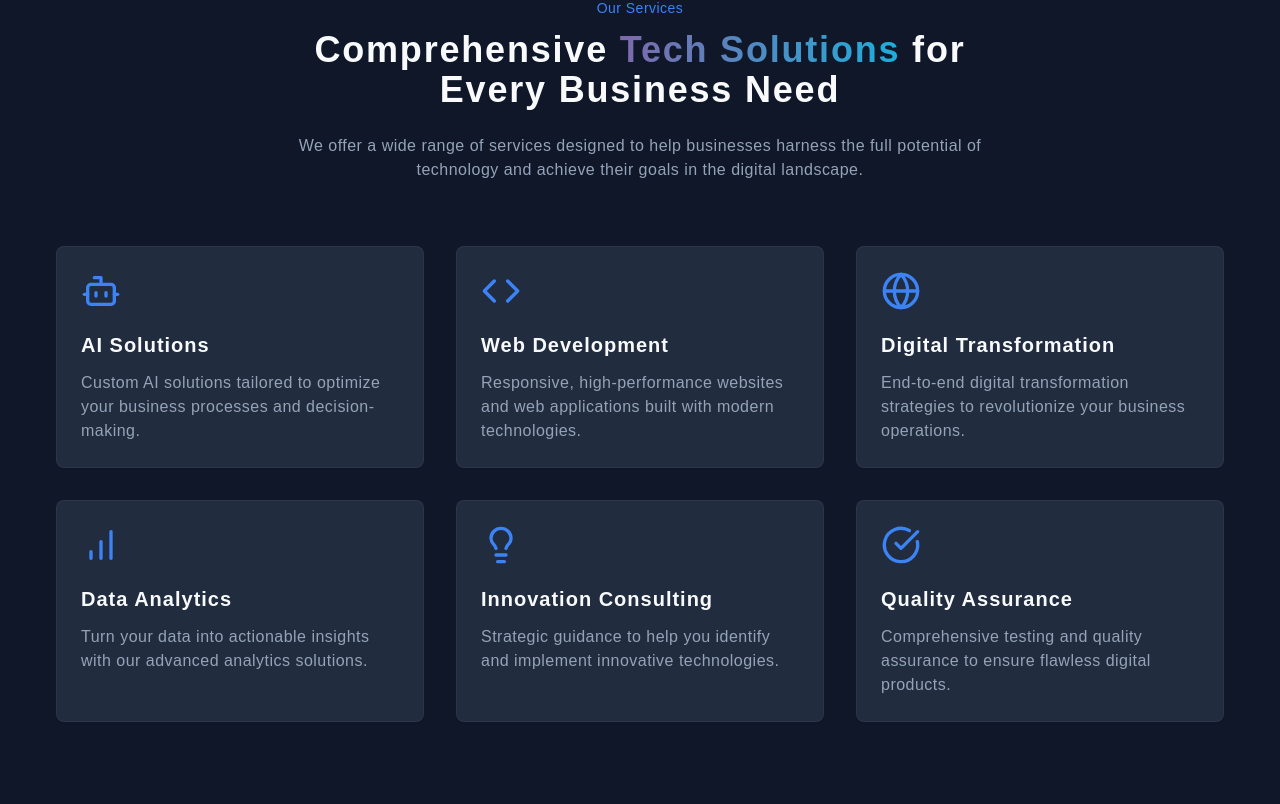
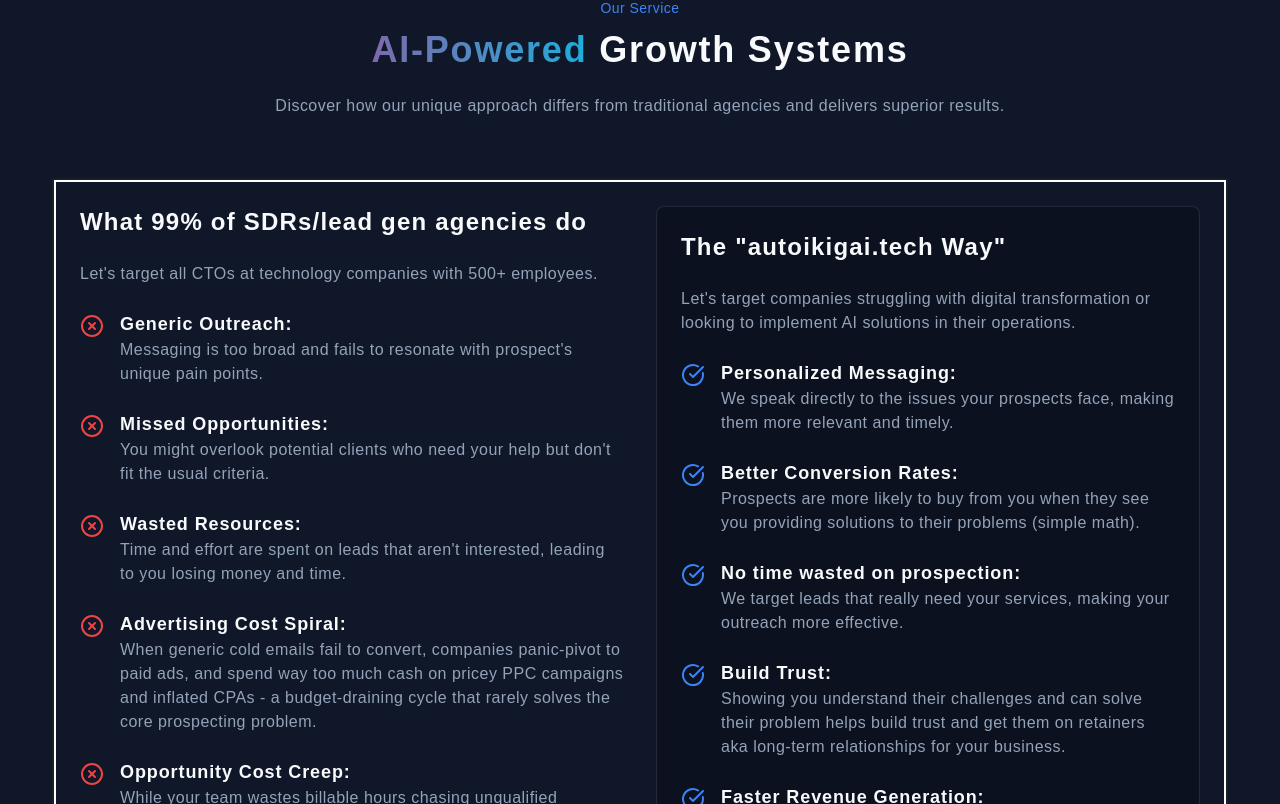
Before and after one commit to lakshcode9/autoikigai-tech, a React (Vite) app: page / in a window 1280 px wide. Shown: the part 1636-2440 px from the top of the page. Built offline with nearby package versions, Linux system fonts and the light colour scheme; a web font is replaced by a local one.

Commit message:
Refactor: Update services section
Update the services section to display a single service with a comparison table.

```diff
--- a/src/components/sections/ServicesSection.tsx
+++ b/src/components/sections/ServicesSection.tsx
@@ -1,73 +1,107 @@
 
 import ScrollReveal from "../animations/ScrollReveal";
-import { Card, CardContent } from "@/components/ui/card";
-import { Bot, Code, BarChart, Lightbulb, CheckCircle, Globe } from "lucide-react";
+import { Table, TableHeader, TableBody, TableRow, TableHead, TableCell } from "@/components/ui/table";
+import { CheckCircle, XCircle } from "lucide-react";
+import { cn } from "@/lib/utils";
 
 const ServicesSection = () => {
-  const services = [
+  const traditionalApproaches = [
     {
-      icon: <Bot className="h-10 w-10" />,
-      title: "AI Solutions",
-      description: "Custom AI solutions tailored to optimize your business processes and decision-making."
+      title: "Generic Outreach:",
+      description: "Messaging is too broad and fails to resonate with prospect's unique pain points."
     },
     {
-      icon: <Code className="h-10 w-10" />,
-      title: "Web Development",
-      description: "Responsive, high-performance websites and web applications built with modern technologies."
+      title: "Missed Opportunities:",
+      description: "You might overlook potential clients who need your help but don't fit the usual criteria."
     },
     {
-      icon: <Globe className="h-10 w-10" />,
-      title: "Digital Transformation",
-      description: "End-to-end digital transformation strategies to revolutionize your business operations."
+      title: "Wasted Resources:",
+      description: "Time and effort are spent on leads that aren't interested, leading to you losing money and time."
     },
     {
-      icon: <BarChart className="h-10 w-10" />,
-      title: "Data Analytics",
-      description: "Turn your data into actionable insights with our advanced analytics solutions."
+      title: "Advertising Cost Spiral:",
+      description: "When generic cold emails fail to convert, companies panic-pivot to paid ads, and spend way too much cash on pricey PPC campaigns and inflated CPAs - a budget-draining cycle that rarely solves the core prospecting problem."
     },
     {
-      icon: <Lightbulb className="h-10 w-10" />,
-      title: "Innovation Consulting",
-      description: "Strategic guidance to help you identify and implement innovative technologies."
+      title: "Opportunity Cost Creep:",
+      description: "While your team wastes billable hours chasing unqualified prospects, your competitors are closing deals."
+    }
+  ];
+
+  const autoikigaiApproach = [
+    {
+      title: "Personalized Messaging:",
+      description: "We speak directly to the issues your prospects face, making them more relevant and timely."
     },
     {
-      icon: <CheckCircle className="h-10 w-10" />,
-      title: "Quality Assurance",
-      description: "Comprehensive testing and quality assurance to ensure flawless digital products."
+      title: "Better Conversion Rates:",
+      description: "Prospects are more likely to buy from you when they see you providing solutions to their problems (simple math)."
+    },
+    {
+      title: "No time wasted on prospection:",
+      description: "We target leads that really need your services, making your outreach more effective."
+    },
+    {
+      title: "Build Trust:",
+      description: "Showing you understand their challenges and can solve their problem helps build trust and get them on retainers aka long-term relationships for your business."
+    },
+    {
+      title: "Faster Revenue Generation:",
+      description: "By targeting only the most relevant prospects, the autoikigai.tech Method shortens the sales cycle, helping you close deals quicker and get cash flowing faster, accelerating revenue growth."
     }
   ];
 
   return (
-    <section id="services" className="section">
+    <section id="services" className="section overflow-x-auto">
       <div className="container mx-auto">
         <ScrollReveal>
           <div className="text-center max-w-3xl mx-auto mb-16">
             <span className="inline-block text-sm font-medium text-primary mb-3">
-              Our Services
+              Our Service
             </span>
             <h2 className="text-3xl md:text-4xl font-bold mb-6 leading-tight">
-              Comprehensive <span className="text-gradient">Tech Solutions</span> for Every Business Need
+              <span className="text-gradient">AI-Powered</span> Growth Systems
             </h2>
             <p className="text-muted-foreground">
-              We offer a wide range of services designed to help businesses harness the full potential of technology and achieve their goals in the digital landscape.
+              Discover how our unique approach differs from traditional agencies and delivers superior results.
             </p>
           </div>
         </ScrollReveal>
 
-        <div className="grid grid-cols-1 md:grid-cols-2 lg:grid-cols-3 gap-6 lg:gap-8">
-          {services.map((service, index) => (
-            <ScrollReveal key={index} delay={index * 100} className="h-full">
-              <Card className="bg-secondary/50 border border-white/5 h-full hover:border-primary/50 transition-all duration-300 overflow-hidden group">
-                <CardContent className="p-6 flex flex-col h-full">
-                  <div className="mb-5 text-primary group-hover:text-brand-cyan transition-colors duration-300">
-                    {service.icon}
+        <div className="grid grid-cols-1 lg:grid-cols-2 gap-8 pixel-border p-4 md:p-6">
+          <div className="space-y-6">
+            <h3 className="text-2xl font-bold mb-4">What 99% of SDRs/lead gen agencies do</h3>
+            <p className="text-muted-foreground mb-6">Let's target all CTOs at technology companies with 500+ employees.</p>
+
+            <div className="space-y-6">
+              {traditionalApproaches.map((item, index) => (
+                <div key={index} className="flex gap-4">
+                  <XCircle className="h-6 w-6 text-destructive shrink-0 mt-1" />
+                  <div>
+                    <h4 className="font-bold text-lg">{item.title}</h4>
+                    <p className="text-muted-foreground">{item.description}</p>
                   </div>
-                  <h3 className="text-xl font-semibold mb-3">{service.title}</h3>
-                  <p className="text-muted-foreground">{service.description}</p>
-                </CardContent>
-              </Card>
-            </ScrollReveal>
-          ))}
+                </div>
+              ))}
+            </div>
+          </div>
+
+          <div className="space-y-6 bg-card border border-white/10 p-6 rounded-lg">
+            <h3 className="text-2xl font-bold mb-4">The "autoikigai.tech Way"</h3>
+            <p className="text-muted-foreground mb-6">Let's target companies struggling with digital transformation or looking to implement AI solutions in their operations.</p>
+
+            <div className="space-y-6">
+              {autoikigaiApproach.map((item, index) => (
+                <div key={index} className="flex gap-4">
+                  <CheckCircle className="h-6 w-6 text-primary shrink-0 mt-1" />
+                  <div>
+                    <h4 className="font-bold text-lg">{item.title}</h4>
+                    <p className="text-muted-foreground">{item.description}</p>
+                  </div>
+                </div>
+              ))}
+            </div>
+          </div>
         </div>
       </div>
     </section>
```
